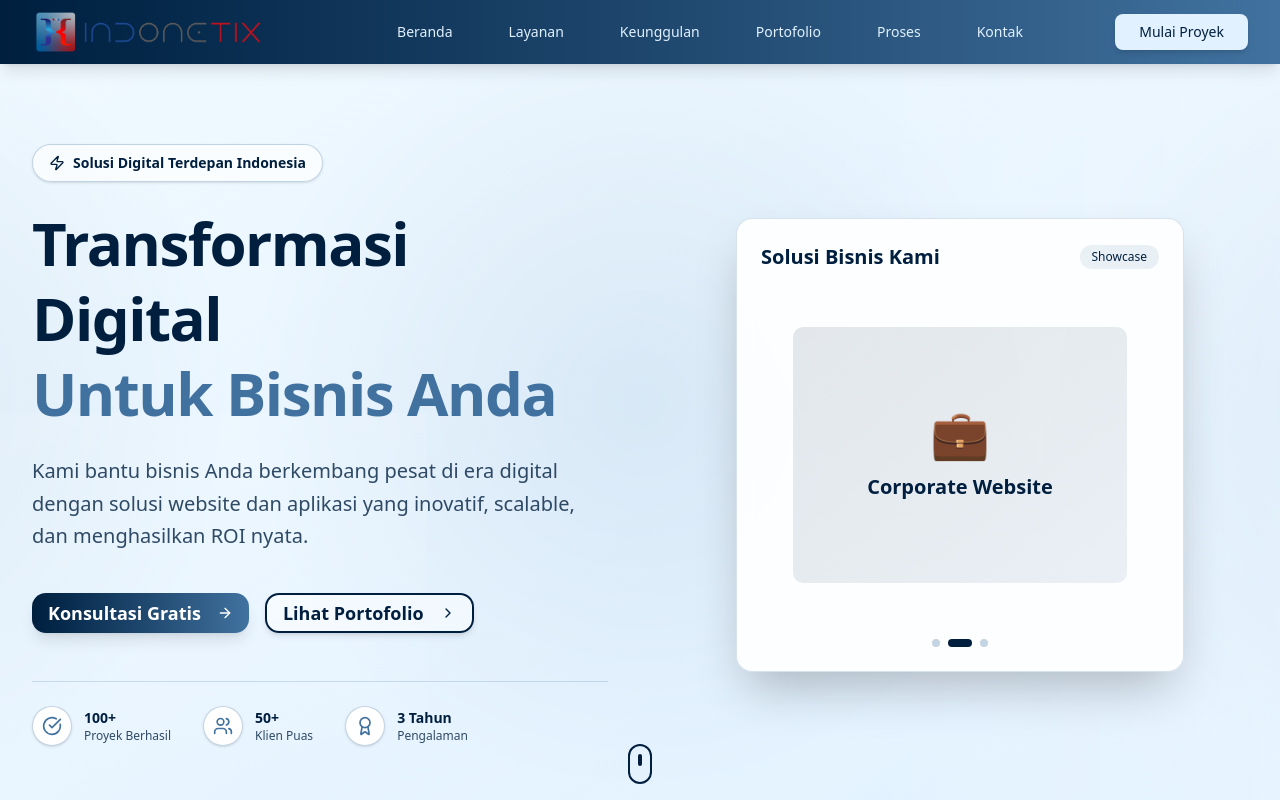
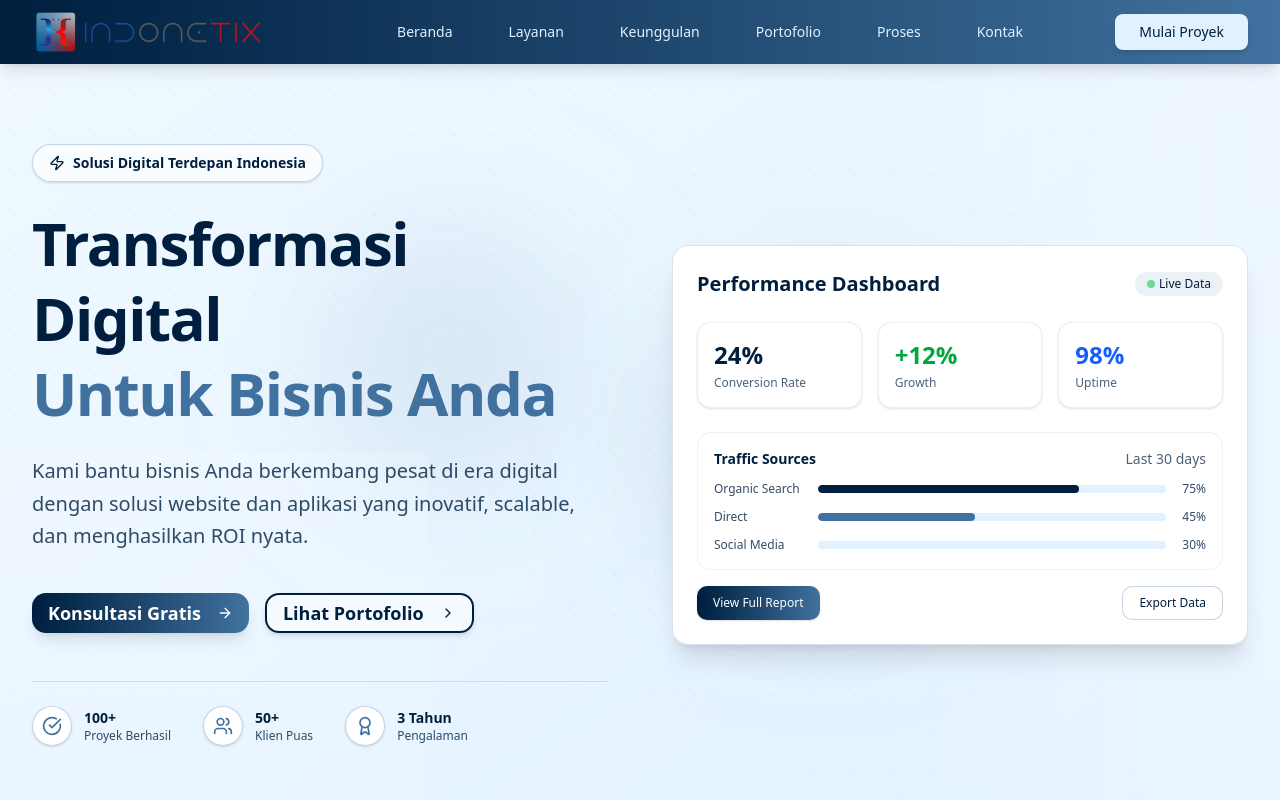
Before and after one commit to cibotjo/indonetix, a Next.js app: page / in a window 1280 px wide. Shown: the top 800 px of the page. Built offline with nearby package versions, Linux system fonts and the light colour scheme.

Commit message:
perbaikan HeroSection2

```diff
--- a/src/components/sections/HeroSection.tsx
+++ b/src/components/sections/HeroSection.tsx
@@ -2,61 +2,47 @@
 
 import { useState, useEffect } from 'react'
 import { Button } from '@/components/ui/button'
-import { CheckCircle, ArrowRight, Users, Award, Zap, ChevronRight } from 'lucide-react'
+import { CheckCircle, ArrowRight, Users, Award, Zap, ChevronRight, Globe, Code, Smartphone } from 'lucide-react'
 
 interface HeroSectionProps {
   scrollToSection: (sectionId: string) => void
 }
 
 export default function HeroSection({ scrollToSection }: HeroSectionProps) {
-  const [currentSlide, setCurrentSlide] = useState(0)
-
-  const slides = [
-    {
-      title: "E-Commerce Solutions",
-      image: "/assets/images/ecommerce-showcase.jpg"
-    },
-    {
-      title: "Corporate Website",
-      image: "/assets/images/corporate-showcase.jpg"
-    },
-    {
-      title: "Mobile Applications",
-      image: "/assets/images/mobile-showcase.jpg"
-    }
-  ]
+  const [isLoaded, setIsLoaded] = useState(false)
 
   useEffect(() => {
-    const interval = setInterval(() => {
-      setCurrentSlide((prev) => (prev + 1) % slides.length)
-    }, 4000)
-
-    return () => clearInterval(interval)
-  }, [slides.length])
+    // Set loaded state for animations
+    setIsLoaded(true)
+  }, [])
 
   return (
     <section id="home" className="relative min-h-screen flex items-center justify-center overflow-hidden pt-16 bg-gradient-to-br from-[#f0f9ff] to-[#e1f1ff]" aria-labelledby="hero-heading">
-      {/* Elegant Background Elements */}
+      {/* Clean Background Elements */}
       <div className="absolute inset-0 z-0">
-        {/* Subtle wave patterns */}
-        <div className="absolute inset-0 opacity-10">
-          <div className="absolute top-0 left-0 w-full h-full" style={{
-            backgroundImage: `radial-gradient(ellipse at center, #41729f 0%, transparent 70%)`,
-            backgroundSize: '800px 800px',
-            backgroundPosition: 'center top'
+        {/* Subtle geometric pattern */}
+        <div className="absolute inset-0 opacity-5">
+          <div className="absolute inset-0" style={{
+            backgroundImage: `radial-gradient(circle at 15px 15px, #41729f 1px, transparent 0)`,
+            backgroundSize: '40px 40px'
           }}></div>
         </div>
 
         {/* Soft gradient overlays */}
-        <div className="absolute top-0 right-0 w-1/3 h-full bg-gradient-to-r from-transparent to-white/20"></div>
-        <div className="absolute bottom-0 left-0 w-1/3 h-1/2 bg-gradient-to-t from-transparent to-white/10"></div>
+        <div className="absolute top-0 right-0 w-1/3 h-full bg-gradient-to-r from-transparent to-white/30"></div>
+        <div className="absolute bottom-0 left-0 w-1/3 h-1/2 bg-gradient-to-t from-transparent to-white/20"></div>
+
+        {/* Animated floating elements */}
+        <div className={`absolute top-1/4 left-1/4 w-64 h-64 bg-[#41729f] rounded-full mix-blend-multiply filter blur-3xl opacity-10 transition-opacity duration-1000 ${isLoaded ? 'opacity-10' : 'opacity-0'}`}></div>
+        <div className={`absolute top-1/3 right-1/4 w-72 h-72 bg-[#001f3f] rounded-full mix-blend-multiply filter blur-3xl opacity-10 transition-opacity duration-1000 delay-300 ${isLoaded ? 'opacity-10' : 'opacity-0'}`}></div>
+        <div className={`absolute bottom-1/4 left-1/2 w-60 h-60 bg-[#e1f1ff] rounded-full mix-blend-multiply filter blur-3xl opacity-10 transition-opacity duration-1000 delay-500 ${isLoaded ? 'opacity-10' : 'opacity-0'}`}></div>
       </div>
 
       <div className="relative z-10 max-w-7xl mx-auto px-4 sm:px-6 lg:px-8 py-12 md:py-20">
         <div className="grid lg:grid-cols-2 gap-16 items-center">
           {/* Text Content */}
-          <div className="text-center lg:text-left">
-            <div className="inline-flex items-center px-4 py-2 bg-white/70 backdrop-blur-sm border border-[#41729f]/30 rounded-full mb-6 shadow-sm">
+          <div className={`text-center lg:text-left transition-all duration-700 ${isLoaded ? 'opacity-100 translate-y-0' : 'opacity-0 translate-y-10'}`}>
+            <div className="inline-flex items-center px-4 py-2 bg-white/70 backdrop-blur-sm border border-[#41729f]/30 rounded-full mb-6 shadow-sm hover:shadow-md transition-all duration-300">
               <Zap className="w-4 h-4 text-[#001f3f] mr-2" aria-hidden="true" />
               <span className="text-[#001f3f] text-sm font-semibold">Solusi Digital Terdepan Indonesia</span>
             </div>
@@ -103,7 +89,7 @@ export default function HeroSection({ scrollToSection }: HeroSectionProps) {
               ].map((item, index) => (
                 <div
                   key={index}
-                  className="flex items-center transition-all duration-300 hover:scale-105"
+                  className="flex items-center transition-all duration-300 hover:scale-105 cursor-pointer"
                 >
                   <div className="flex items-center justify-center w-10 h-10 rounded-full bg-white border border-[#41729f]/30 mr-3 shadow-sm">
                     {item.icon}
@@ -117,56 +103,87 @@ export default function HeroSection({ scrollToSection }: HeroSectionProps) {
             </div>
           </div>
 
-          {/* Visual Element - Clean Slide Presentation */}
-          <div className="relative flex justify-center">
-            <div className="relative rounded-2xl shadow-2xl overflow-hidden border border-[#41729f]/20 bg-white/90 backdrop-blur-sm max-w-md w-full">
+          {/* Visual Element - Clean Dashboard Preview */}
+          <div className={`relative transition-all duration-700 delay-300 ${isLoaded ? 'opacity-100 translate-y-0' : 'opacity-0 translate-y-10'}`}>
+            <div className="relative rounded-2xl shadow-xl overflow-hidden border border-[#41729f]/20 bg-white">
               <div className="p-6">
                 <div className="flex justify-between items-center mb-6">
-                  <h3 className="text-xl font-bold text-[#001f3f]">
-                    Solusi Bisnis Kami
-                  </h3>
-                  <div className="text-xs bg-[#41729f]/10 text-[#001f3f] px-3 py-1 rounded-full font-medium">
-                    Showcase
+                  <h3 className="text-xl font-bold text-[#001f3f]">Performance Dashboard</h3>
+                  <div className="text-xs bg-[#41729f]/10 text-[#001f3f] px-3 py-1 rounded-full font-medium flex items-center gap-1">
+                    <div className="w-2 h-2 bg-green-500 rounded-full animate-pulse"></div>
+                    Live Data
                   </div>
                 </div>
 
-                {/* Slide Carousel */}
-                <div className="relative h-80 rounded-xl overflow-hidden">
-                  {slides.map((slide, index) => (
+                <div className="grid grid-cols-3 gap-4 mb-6">
+                  {[
+                    { value: "24%", label: "Conversion Rate", color: "text-[#001f3f]" },
+                    { value: "+12%", label: "Growth", color: "text-green-600" },
+                    { value: "98%", label: "Uptime", color: "text-blue-600" }
+                  ].map((item, index) => (
                     <div
                       key={index}
-                      className={`absolute inset-0 transition-opacity duration-1000 flex flex-col items-center justify-center p-8 ${
-                        index === currentSlide ? 'opacity-100' : 'opacity-0'
-                      }`}
+                      className="bg-white border border-[#41729f]/10 p-4 rounded-xl shadow-sm transition-all duration-300 hover:shadow-md hover:scale-105 cursor-pointer"
                     >
-                      {/* Placeholder for business image */}
-                      <div className="bg-gradient-to-br from-[#001f3f]/10 to-[#41729f]/10 h-full w-full rounded-lg flex items-center justify-center">
-                        <div className="text-center">
-                          <div className="text-5xl mb-4">💼</div>
-                          <div className="text-xl font-bold text-[#001f3f]">{slide.title}</div>
-                        </div>
-                      </div>
+                      <div className={`text-2xl font-bold ${item.color}`}>{item.value}</div>
+                      <div className="text-xs text-[#001f3f]/70 mt-1">{item.label}</div>
                     </div>
                   ))}
                 </div>
 
-                {/* Navigation Dots */}
-                <div className="flex justify-center mt-6 space-x-2">
-                  {slides.map((_, index) => (
-                    <button
-                      key={index}
-                      onClick={() => setCurrentSlide(index)}
-                      className={`w-2 h-2 rounded-full transition-all ${
-                        index === currentSlide
-                          ? 'bg-[#001f3f] w-6'
-                          : 'bg-[#41729f]/30'
-                      }`}
-                    />
-                  ))}
+                <div className="bg-white rounded-xl border border-[#41729f]/10 p-4 mb-4">
+                  <div className="flex justify-between mb-3">
+                    <span className="text-sm font-semibold text-[#001f3f]">Traffic Sources</span>
+                    <span className="text-sm text-[#001f3f]/70">Last 30 days</span>
+                  </div>
+                  <div className="space-y-3">
+                    {[
+                      { name: "Organic Search", value: 75, color: "bg-[#001f3f]" },
+                      { name: "Direct", value: 45, color: "bg-[#41729f]" },
+                      { name: "Social Media", value: 30, color: "bg-[#e1f1ff]" }
+                    ].map((item, index) => (
+                      <div key={index} className="flex items-center">
+                        <div className="w-24 text-xs text-[#001f3f]/80">{item.name}</div>
+                        <div className="flex-1 ml-2">
+                          <div className="h-2 bg-[#e1f1ff] rounded-full overflow-hidden">
+                            <div
+                              className={`h-2 ${item.color} rounded-full transition-all duration-1000`}
+                              style={{ width: isLoaded ? `${item.value}%` : '0%' }}
+                            />
+                          </div>
+                        </div>
+                        <div className="w-10 text-right text-xs text-[#001f3f]/80 font-medium">{item.value}%</div>
+                      </div>
+                    ))}
+                  </div>
+                </div>
+
+                <div className="flex justify-between">
+                  <button className="text-xs bg-gradient-to-r from-[#001f3f] to-[#41729f] text-white px-4 py-2 rounded-lg font-medium hover:opacity-90 transition-opacity shadow-sm hover:shadow-md">
+                    View Full Report
+                  </button>
+                  <button className="text-xs bg-white text-[#001f3f] border border-[#41729f]/30 px-4 py-2 rounded-lg font-medium hover:bg-[#e1f1ff]/30 transition-colors">
+                    Export Data
+                  </button>
                 </div>
               </div>
             </div>
           </div>
+        </div>
+
+        {/* Service Highlights */}
+        <div className={`mt-20 grid grid-cols-1 md:grid-cols-3 gap-6 transition-all duration-700 delay-500 ${isLoaded ? 'opacity-100 translate-y-0' : 'opacity-0 translate-y-10'}`}>
+          {[
+
+          ].map((service, index) => (
+            <div key={index} className="bg-white/80 backdrop-blur-sm rounded-xl p-6 shadow-md border border-[#41729f]/10 hover:shadow-lg transition-all duration-300 hover:scale-105">
+              <div className="w-16 h-16 bg-gradient-to-r from-[#001f3f] to-[#41729f] rounded-lg flex items-center justify-center text-white mb-4">
+                {service}
+              </div>
+              <h3 className="text-lg font-semibold text-[#001f3f] mb-2">{service}</h3>
+              <p className="text-sm text-[#001f3f]/70">{service}</p>
+            </div>
+          ))}
         </div>
       </div>
 
```
